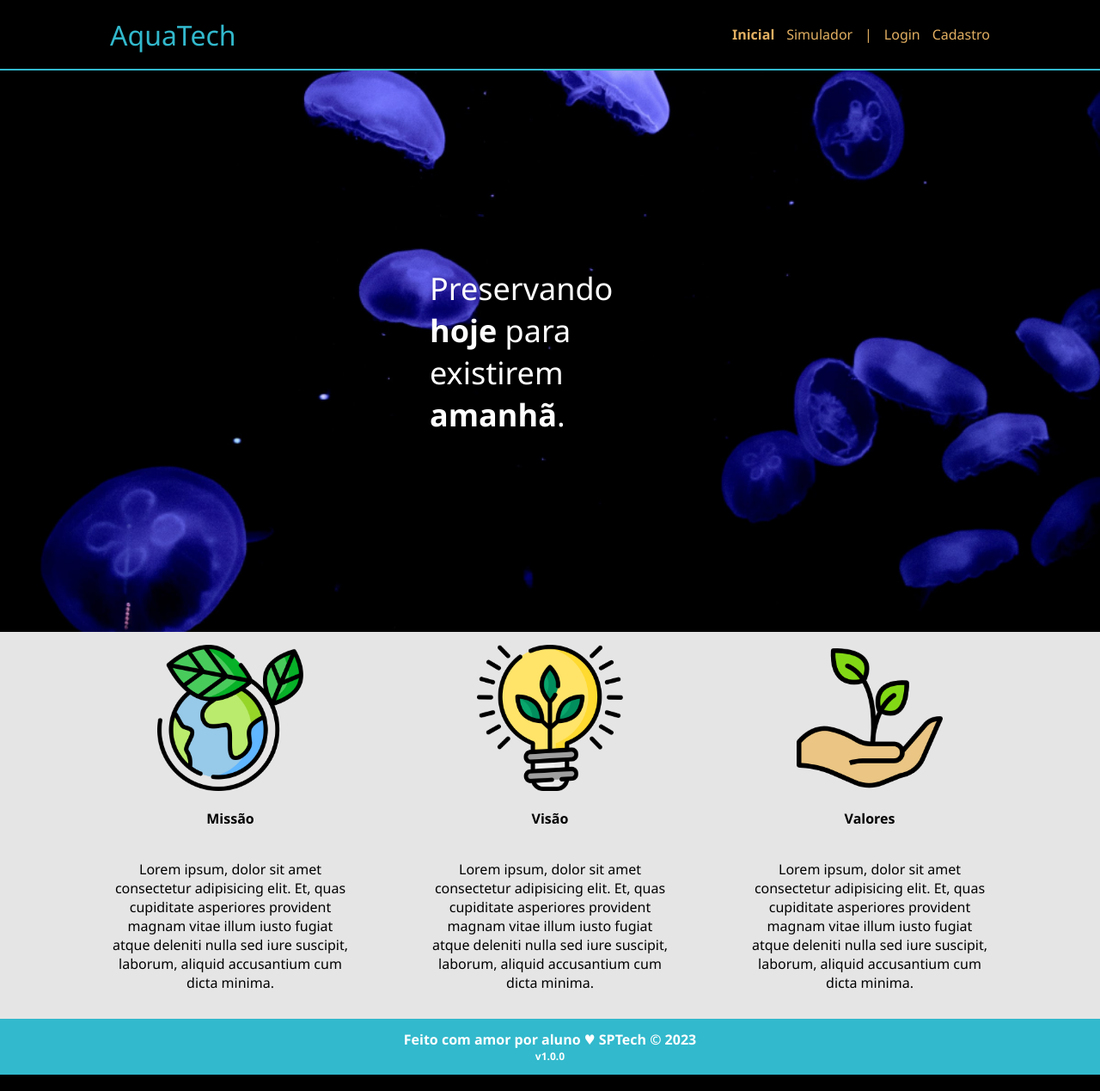
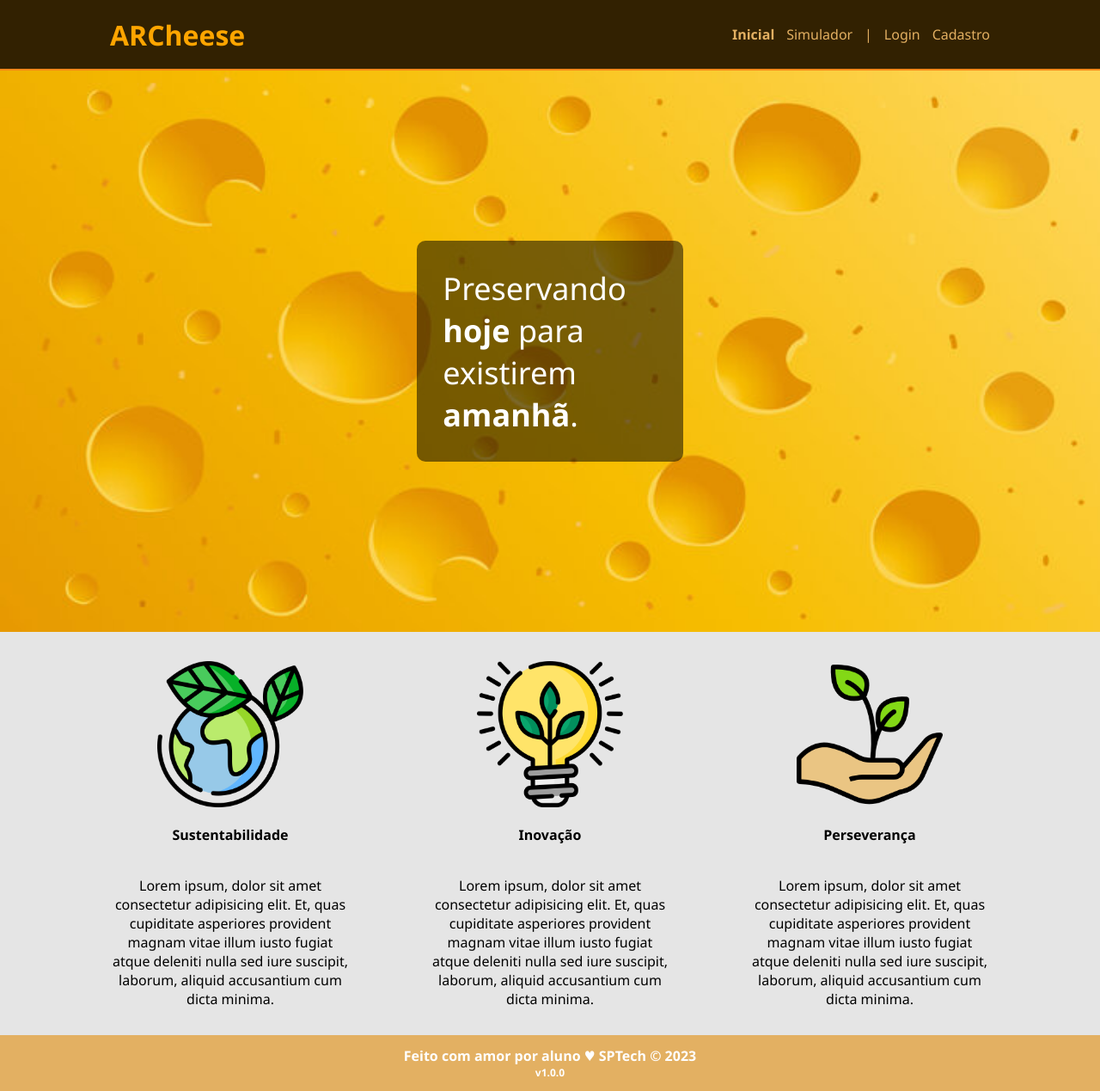
Before and after one commit to BrunoSilva0/ARCheese, a website: page site/public/index.html in a window 1280 px wide. Shown: the whole page at 86% size. Drawn offline with Linux system fonts and the light colour scheme.

Commit message:
alterações na página inicial

```diff
--- a/site/public/css/estilo.css
+++ b/site/public/css/estilo.css
@@ -21,7 +21,8 @@ body {
 
 .header {
   height: var(--tamanho-header);
-  border-bottom: 2px solid #32b9cd;
+  border-bottom: 2px solid rgb(255, 136, 24);
+  background-color: rgb(50, 33, 1);
 }
 
 .header .container {
@@ -49,9 +50,9 @@ body {
 }
 
 .titulo {
-  color: #32b9cd;
+  color: orange;
   width: fit-content;
-  font-weight: 500;
+  font-weight: 600;
 }
 
 .header h1 {
@@ -60,8 +61,9 @@ body {
 
 .banner {
   height: var(--tamanho-banner);
-  background-image: url('../assets/imgs/bg-jelly-fish-para-home.png');
+  background-image: url('../assets/imgs/queijo-bg.jpg');
   background-size: cover;
+  backdrop-filter: blur(4px);
 }
 
 .banner .container {
@@ -74,6 +76,10 @@ body {
   font-size: 36px;
   color: white;
   width: 280px;
+  background-color: rgba(0, 0, 0, 0.512);
+  padding: 3% 0;
+  padding-left: 3%;
+  border-radius: 10px;
 }
 
 .banner .container span {
@@ -87,6 +93,7 @@ body {
 
 .social .container {
   justify-content: center;
+  margin-top: 1.5%;
 }
 
 .box img {
@@ -237,7 +244,7 @@ body {
 .footer {
   height: var(--tamanho-footer);
   width: 100%;
-  background-color: #32b9cd;
+  background-color: #e3b062;
   color: #fff;
 }
 
--- a/site/public/index.html
+++ b/site/public/index.html
@@ -21,7 +21,7 @@
 <body>
     <div class="header">
       <div class="container">
-        <h1 class="titulo">AquaTech</h1>
+        <h1 class="titulo">ARCheese</h1>
         <ul class="navbar">
           <li class="agora">
             <a href="#">Inicial</a>
@@ -51,21 +51,21 @@
         <div class="boxes">
           <div class="box">
             <img src="assets/imgs/planet-earth_color.png">
-            <h4>Missão</h4>
+            <h4>Sustentabilidade</h4>
             <p>Lorem ipsum, dolor sit amet consectetur adipisicing elit. Et, quas cupiditate asperiores provident magnam
               vitae illum iusto fugiat atque deleniti nulla sed iure suscipit, laborum, aliquid accusantium cum dicta
               minima.</p>
           </div>
           <div class="box">
             <img src="assets/imgs/lightbulb_color.png">
-            <h4>Visão</h4>
+            <h4>Inovação</h4>
             <p>Lorem ipsum, dolor sit amet consectetur adipisicing elit. Et, quas cupiditate asperiores provident magnam
               vitae illum iusto fugiat atque deleniti nulla sed iure suscipit, laborum, aliquid accusantium cum dicta
               minima.</p>
           </div>
           <div class="box">
             <img src="assets/imgs/growth_color.png">
-            <h4>Valores</h4>
+            <h4>Perseverança</h4>
             <p>Lorem ipsum, dolor sit amet consectetur adipisicing elit. Et, quas cupiditate asperiores provident magnam
               vitae illum iusto fugiat atque deleniti nulla sed iure suscipit, laborum, aliquid accusantium cum dicta
               minima.</p>
```
Also changed, not shown: site/public/assets/imgs/queijo-bg.jpg (added).
